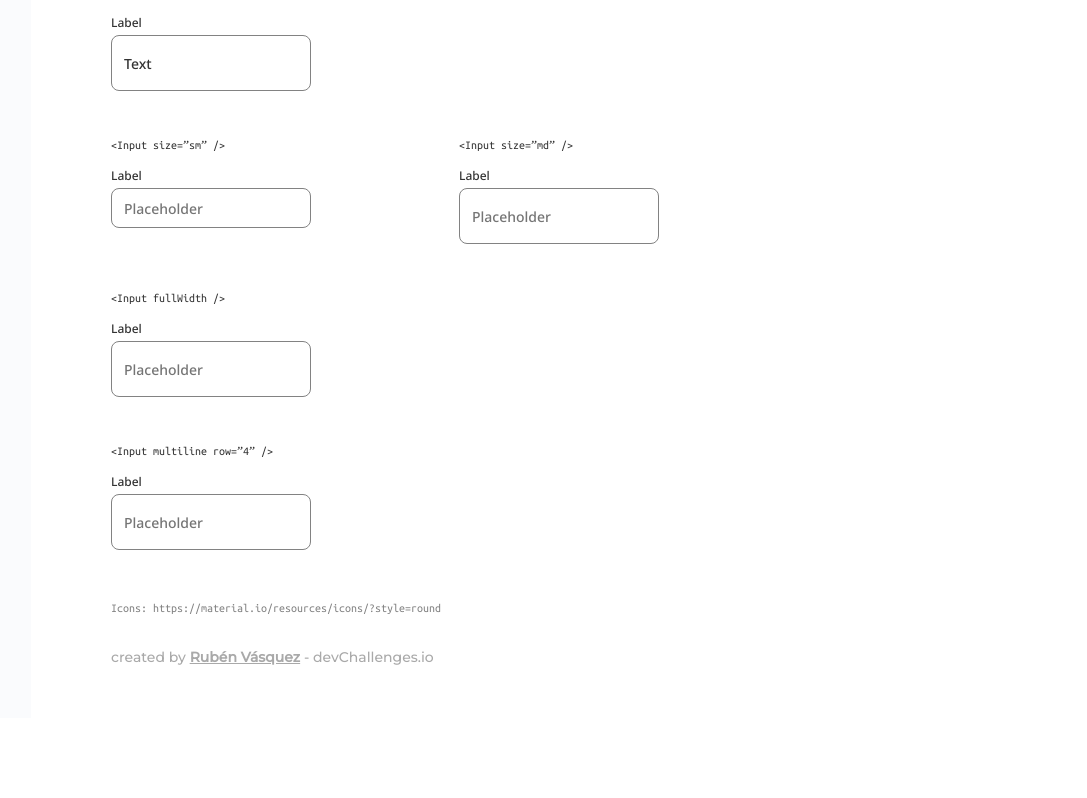
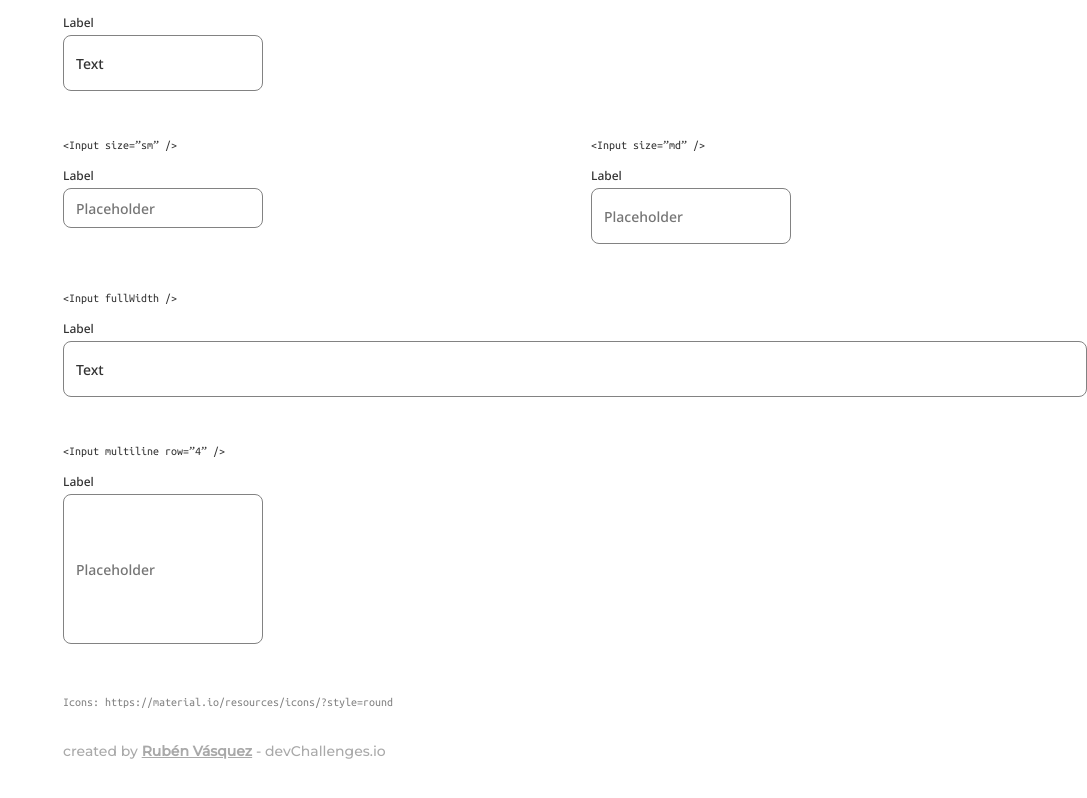
Before and after one commit to Rubendvb/button-component-master, a React (Vite) app: page /inputs in a window 1280 px wide. Shown: the part 908-1706 px from the top of the page, without its empty margins (193-1280 px from the left). Before the commit the page ends 1626 px from the top, so only its background shows below. Built offline with nearby package versions, Linux system fonts and the light colour scheme.

Commit message:
inputs textarea

```diff
--- a/src/assets/css/Input.css
+++ b/src/assets/css/Input.css
@@ -49,3 +49,14 @@
 .input-height {
   height: 2.5rem;
 }
+
+.input-container-width-full {
+  display: inline-block !important;
+}
+
+.input-width-full {
+  width: 64rem;
+}
+.input-textarea {
+  height: 9.375rem;
+}
--- a/src/pages/Inputs.tsx
+++ b/src/pages/Inputs.tsx
@@ -153,14 +153,14 @@ export default function Inputs() {
             </div>
           </div>
 
-          <div className="container__inputs input-size-three">
+          <div className="container__inputs input-container-width-full">
             <div>
               <span className="container__inputs__span">
                 {"<Input fullWidth />"}
               </span>
               <label>
                 Label
-                <Input />
+                <Input valueExist={true} className="input-width-full" />
               </label>
             </div>
           </div>
@@ -172,7 +172,7 @@ export default function Inputs() {
               </span>
               <label>
                 Label
-                <Input />
+                <Input className="input-textarea" />
               </label>
             </div>
           </div>
```
